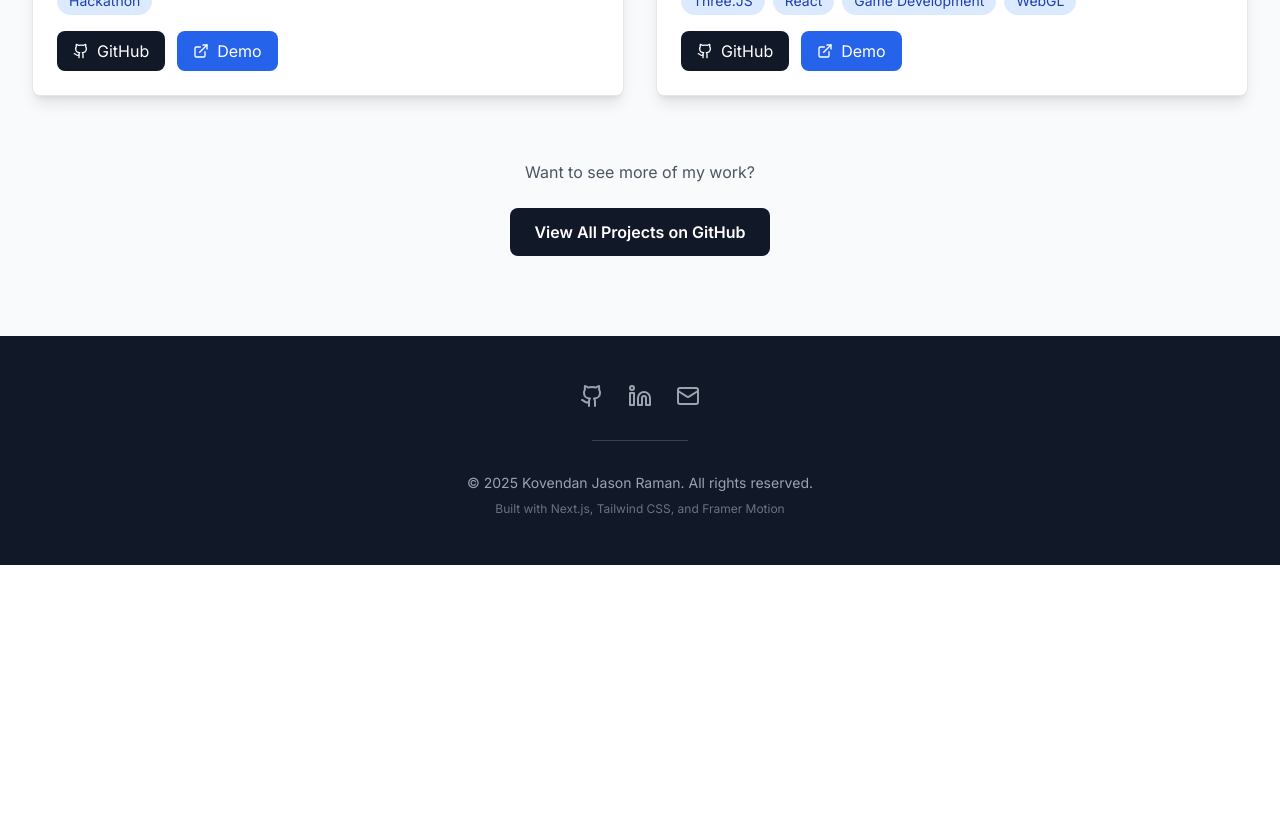
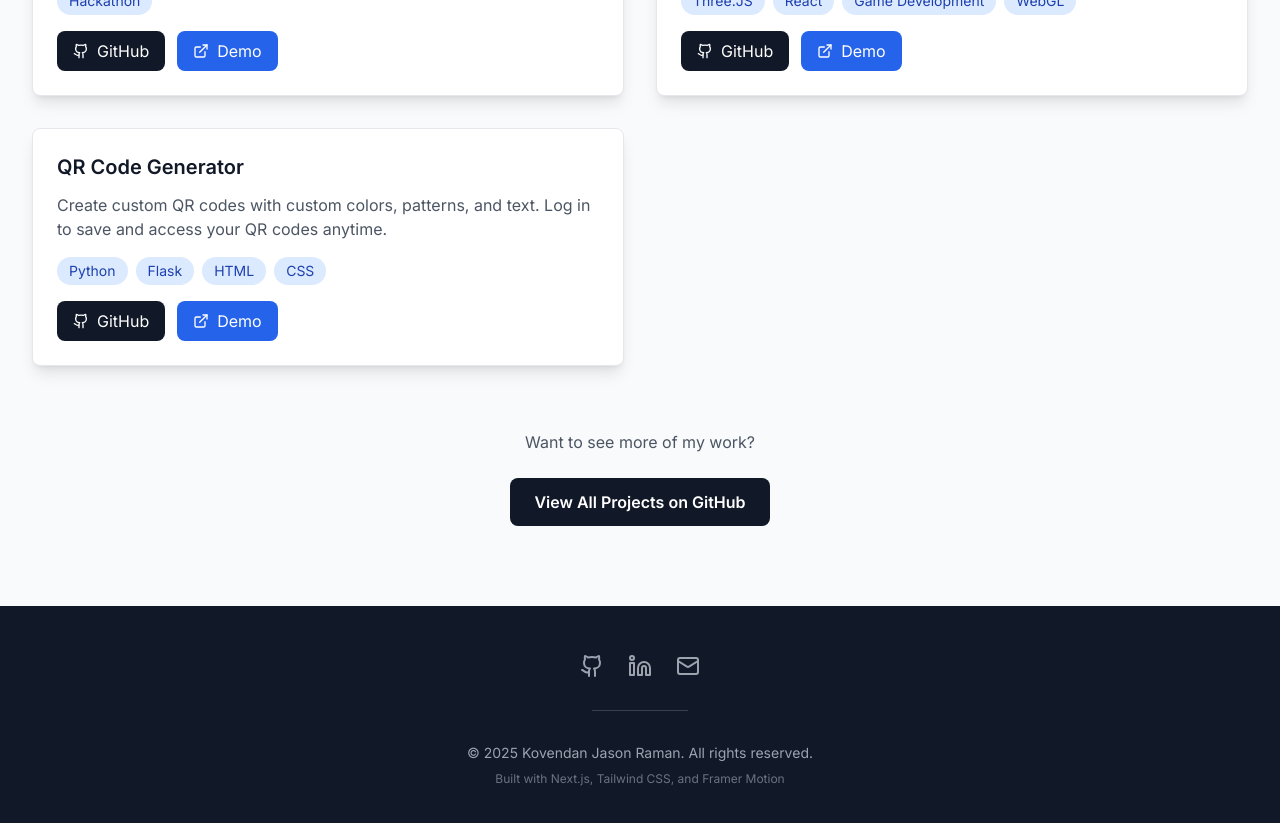
Before and after one commit to KovendanRaman/Website, a Next.js app: page /projects in a window 1280 px wide. Shown: the part 920-1743 px from the top of the page. Before the commit the page ends 1485 px from the top, so only its background shows below. Built offline with nearby package versions, Linux system fonts and the light colour scheme.

Commit message:
Feat: Added QR Code Project

```diff
--- a/src/components/About.tsx
+++ b/src/components/About.tsx
@@ -19,7 +19,7 @@ export default function About() {
           <RevealWrapper delay={0.2}>
             <div className="bg-gray-50 dark:bg-gray-800 rounded-2xl p-8 md:p-12 shadow-lg">
               <p className="text-lg md:text-xl text-gray-700 dark:text-gray-300 leading-relaxed mb-6">
-                I&apos;m a passionate 3rd year Computer Science student at the University of the Witwatersrand.
+                I&apos;m a passionate Computer Science graduate from the University of the Witwatersrand. Currently, studying for my Honours in Computer Science
                 I have a passion for software development and web development. I have worked on a number of projects,
                 some of which are listed in the projects section.
               </p>
--- a/src/components/Hero.tsx
+++ b/src/components/Hero.tsx
@@ -40,7 +40,7 @@ export default function Hero() {
             transition={{ delay: 0.4, duration: 0.8 }}
             className="text-xl md:text-2xl text-gray-600 dark:text-gray-300 max-w-3xl mx-auto"
           >
-            Computer Science @ Wits • Parallel Computing & AI
+            Computer Science @ Wits • Software Development & Machine Learning
           </motion.p>
 
           {/* Description */}
@@ -50,7 +50,7 @@ export default function Hero() {
             transition={{ delay: 0.6, duration: 0.8 }}
             className="text-lg text-gray-500 dark:text-gray-400 max-w-2xl mx-auto"
           >
-            Passionate about building innovative solutions through parallel computing,
+            Passionate about building innovative solutions through Machine Learning,
             artificial intelligence, and full-stack development.
           </motion.p>
 
--- a/src/data/projects.ts
+++ b/src/data/projects.ts
@@ -40,4 +40,12 @@ export const projects: Project[] = [
     githubUrl: 'https://github.com/OnlyGame5/OnlyGames',
     demoUrl: 'https://lamp.ms.wits.ac.za/home/sonlygames/index.html',
   },
+  {
+    id: 'qr-code-generator',
+    title: 'QR Code Generator',
+    description: 'Create custom QR codes with custom colors, patterns, and text. Log in to save and access your QR codes anytime.',
+    tags: ['Python', 'Flask', 'HTML', 'CSS'],
+    githubUrl: 'https://github.com/KovendanRaman/qr-generator',
+    demoUrl: 'https://qr-generator-vubf.onrender.com/',
+  },
 ];
```
